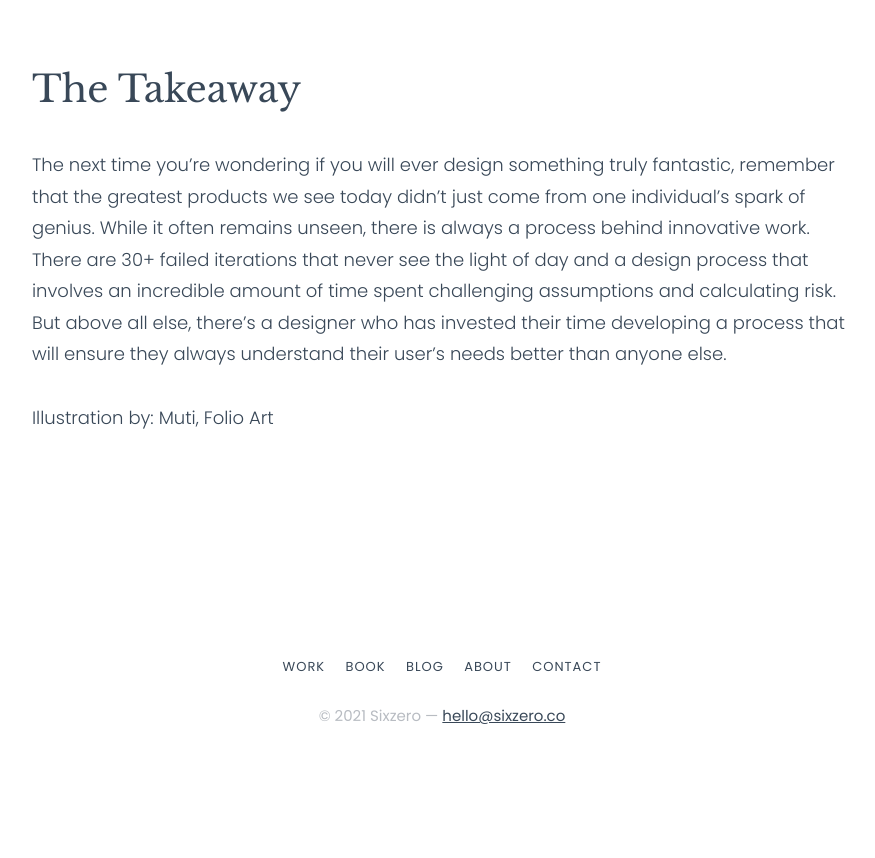
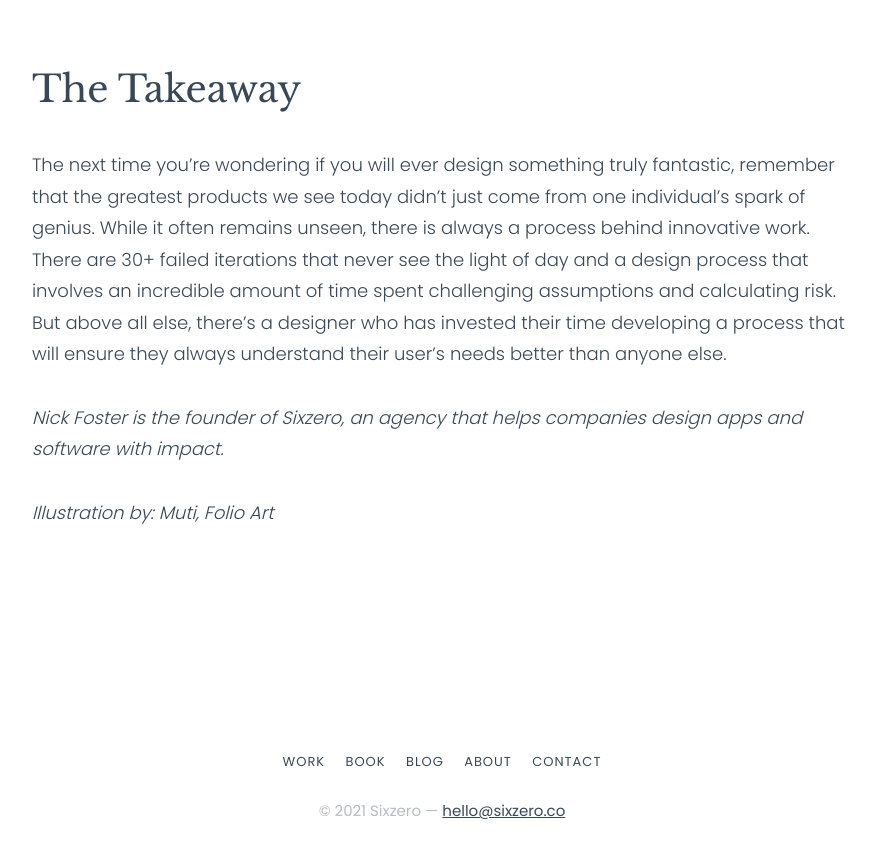
Before and after one commit to teamsixzero/teamsixzero.github.io, a Jekyll site: the page built from _posts/2021-08-12-4-fallacies-of-great-design.md, in a window 1280 px wide and 900 px high, scrolled down 3656 px. Shown: the top 858 px of the window, without its empty margins (198-1073 px from the left). Built offline with Jekyll 4.4.1, drawn with Linux system fonts in a browser that asks for light colours; nearby versions of some CDN libraries; before the commit the page ends 4461 px from its top, so only the background shows below that.

Commit message:
hot fix on article footer

```diff
--- a/_posts/2021-08-12-4-fallacies-of-great-design.md
+++ b/_posts/2021-08-12-4-fallacies-of-great-design.md
@@ -42,4 +42,6 @@
 ### The Takeaway
 The next time you’re wondering if you will ever design something truly fantastic, remember that the greatest products we see today didn’t just come from one individual’s spark of genius. While it often remains unseen, there is always a process behind innovative work. There are 30+ failed iterations that never see the light of day and a design process that involves an incredible amount of time spent challenging assumptions and calculating risk. But above all else, there’s a designer who has invested their time developing a process that will ensure they always understand their user’s needs better than anyone else.
 
-Illustration by: Muti, Folio Art
+_Nick Foster is the founder of Sixzero, an agency that helps companies design apps and software with impact._
+
+_Illustration by: Muti, Folio Art_
```
